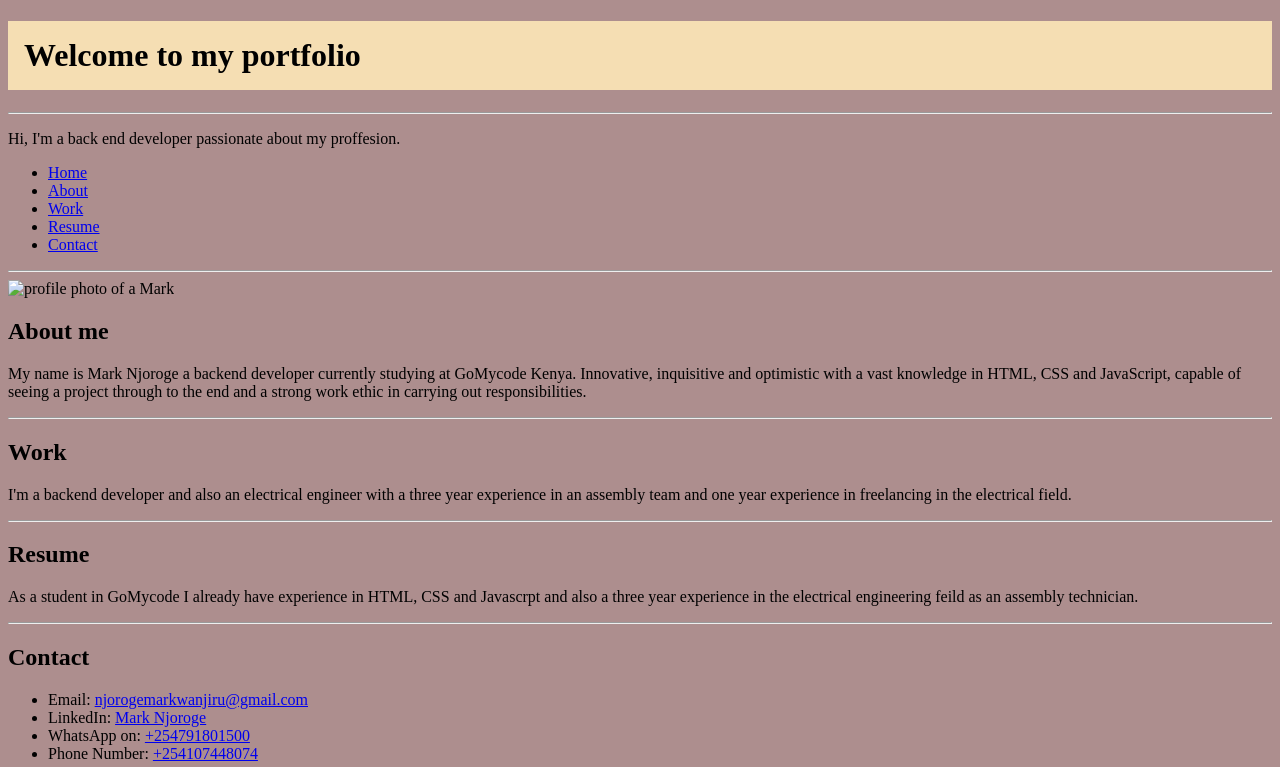
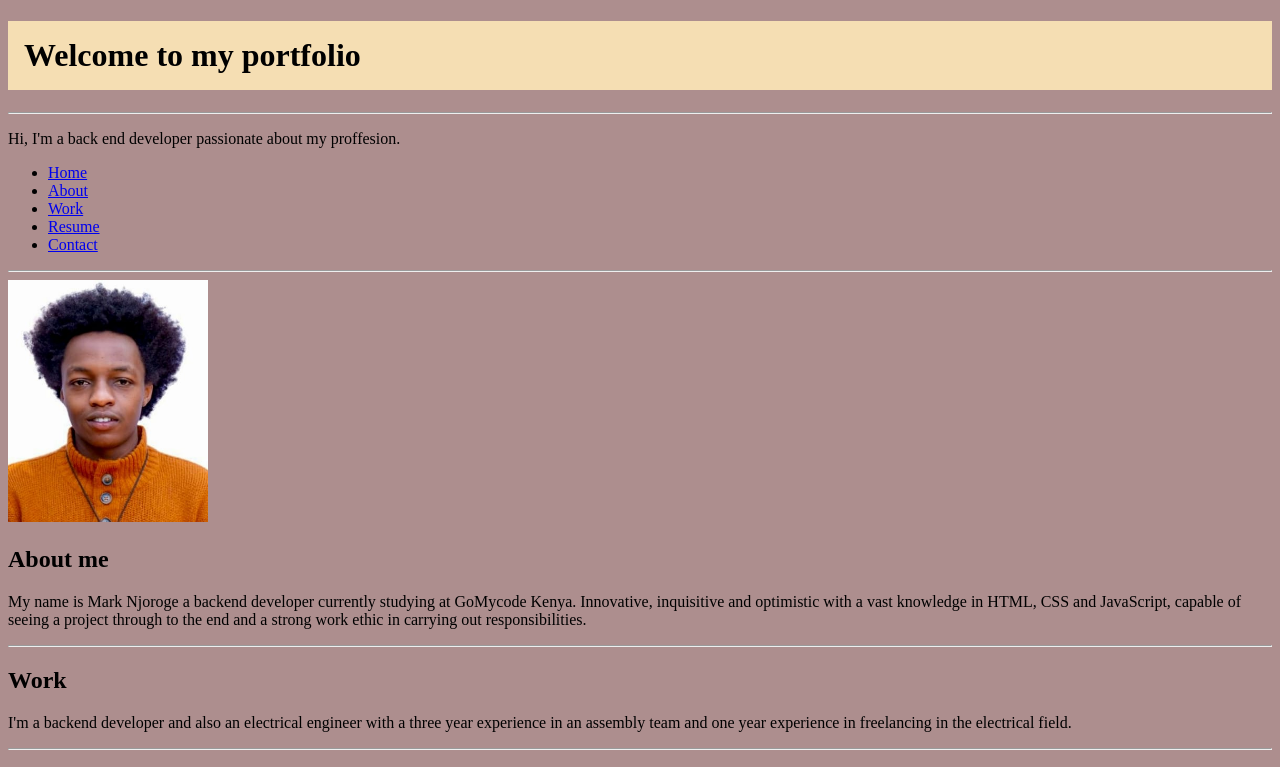
Before and after one commit to njorogewanjiru/gomycode-html-first-checkpoint, a plain HTML site: page index.html in a window 1280 px wide. Shown: the top 767 px of the page. Drawn offline with Linux system fonts and the light colour scheme.

Commit message:
update resources

```diff
--- a/index.html
+++ b/index.html
@@ -42,7 +42,7 @@
       <!-- about section -->
       <section id="about">
         <img
-          src="image/WhatsApp Image 2025-03-11 at 13.49.07_a383ae9b.jpg"
+          src="resources/image/WhatsApp Image 2025-03-11 at 13.49.07_a383ae9b.jpg"
           alt="profile photo of a Mark"
           width="200"
         />
```
